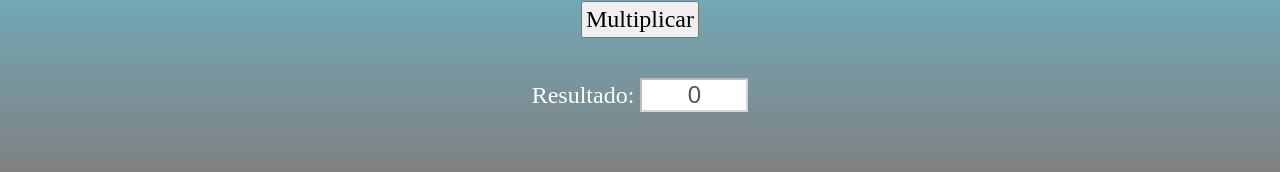
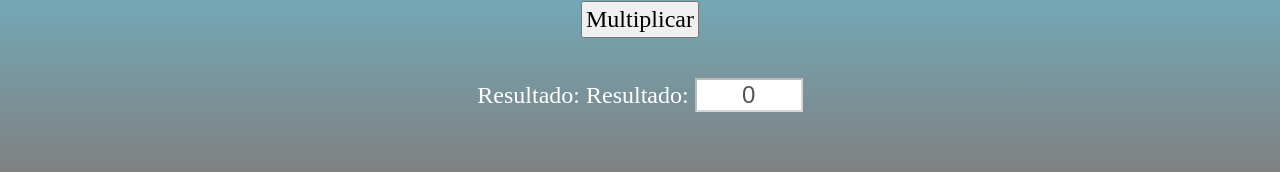
Before and after one commit to AFE99/IS3, a React (Create React App) app: page / in a window 1280 px wide. Shown: the part 625-797 px from the top of the page. Built offline with nearby package versions, Linux system fonts and the light colour scheme.

Commit message:
agrego dos veces RESULTADO

```diff
--- a/src/App.js
+++ b/src/App.js
@@ -43,6 +43,7 @@ function App() {
         </div>
         <div>
           <label style={{fontSize: 24, fontFamily :"cursive"}}>Resultado: </label>
+          <label style={{fontSize: 24, fontFamily :"cursive"}}>Resultado: </label>
           <input
             value={total}
             style={{fontSize: 24, width: 100, textAlign: 'center', backgroundColor: 'white'}}
```
